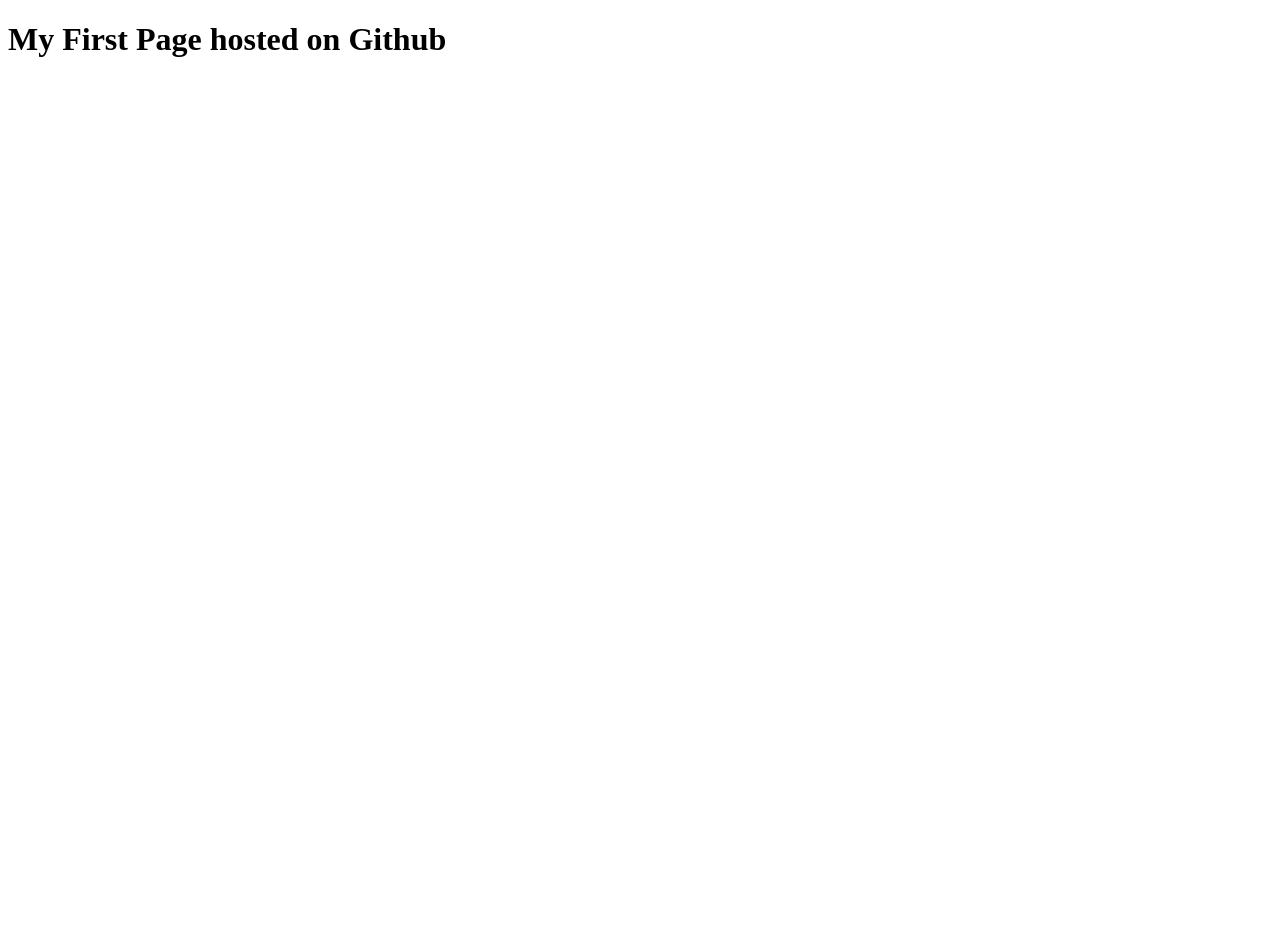
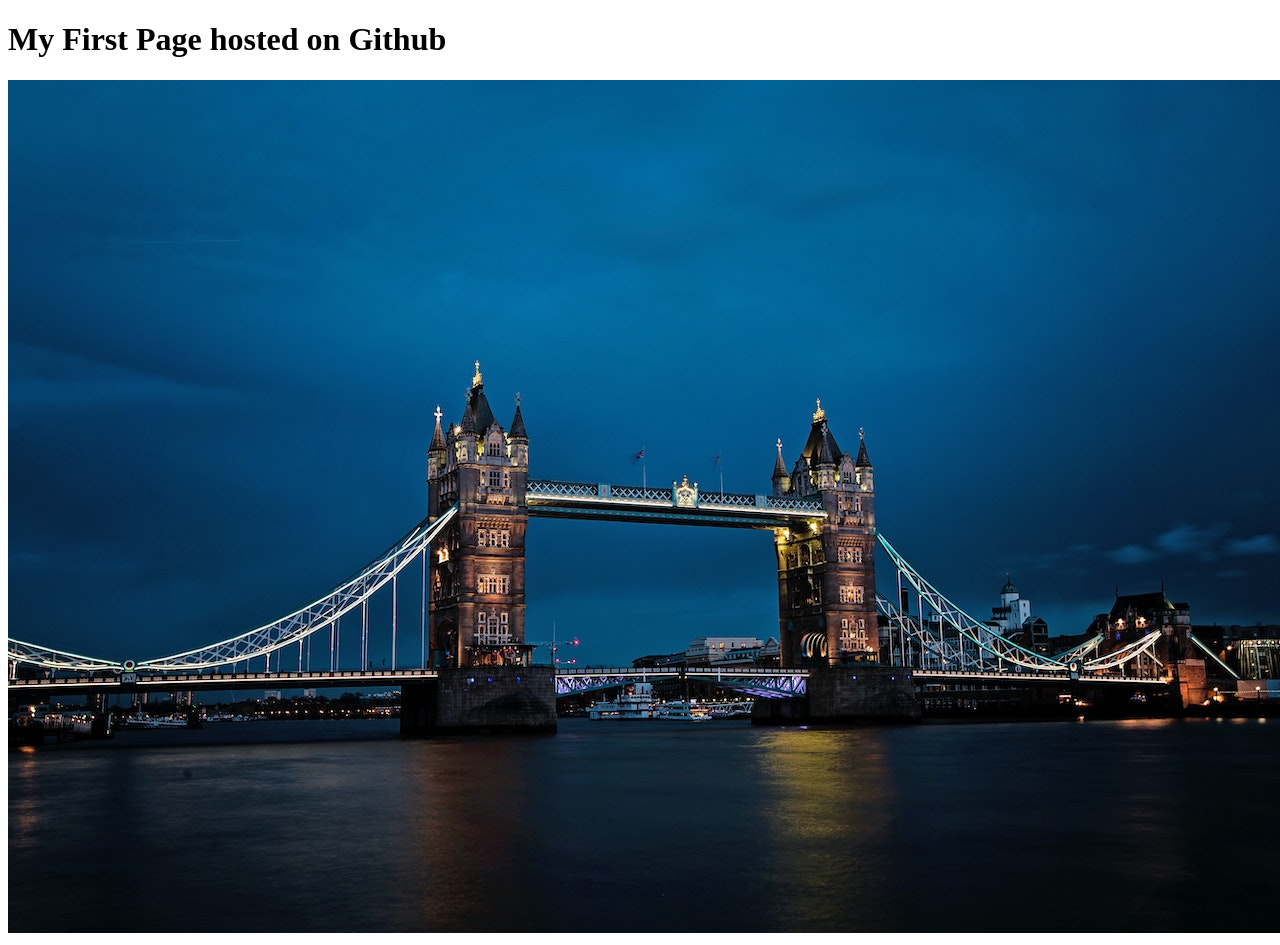
Before and after one commit to ravisinghsw/sahara-html-template, a plain HTML site: page index.html in a window 1280 px wide. Before the commit the page ends 800 px from the top, so only its background shows below. Drawn offline with Linux system fonts and the light colour scheme.

Commit message:
first commit

```diff
--- a/index.html
+++ b/index.html
@@ -8,5 +8,6 @@
 </head>
 <body>
     <h1>My First Page hosted on Github</h1>
+    <img src="/images/london-towerbridge.jpg" alt="London tower bridge">
 </body>
 </html>
```
Also changed, not shown: images/london-towerbridge.jpg (added).
